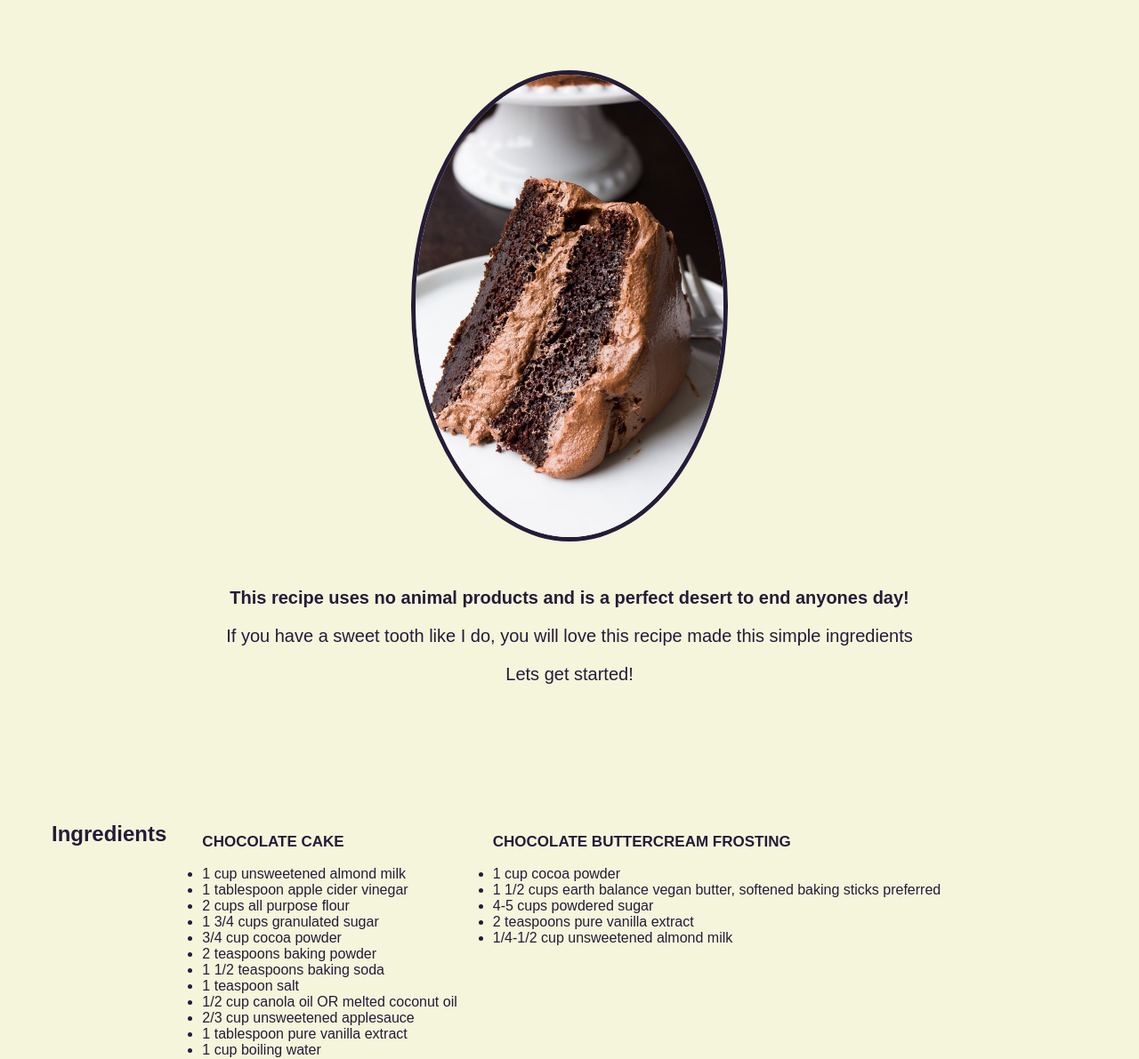
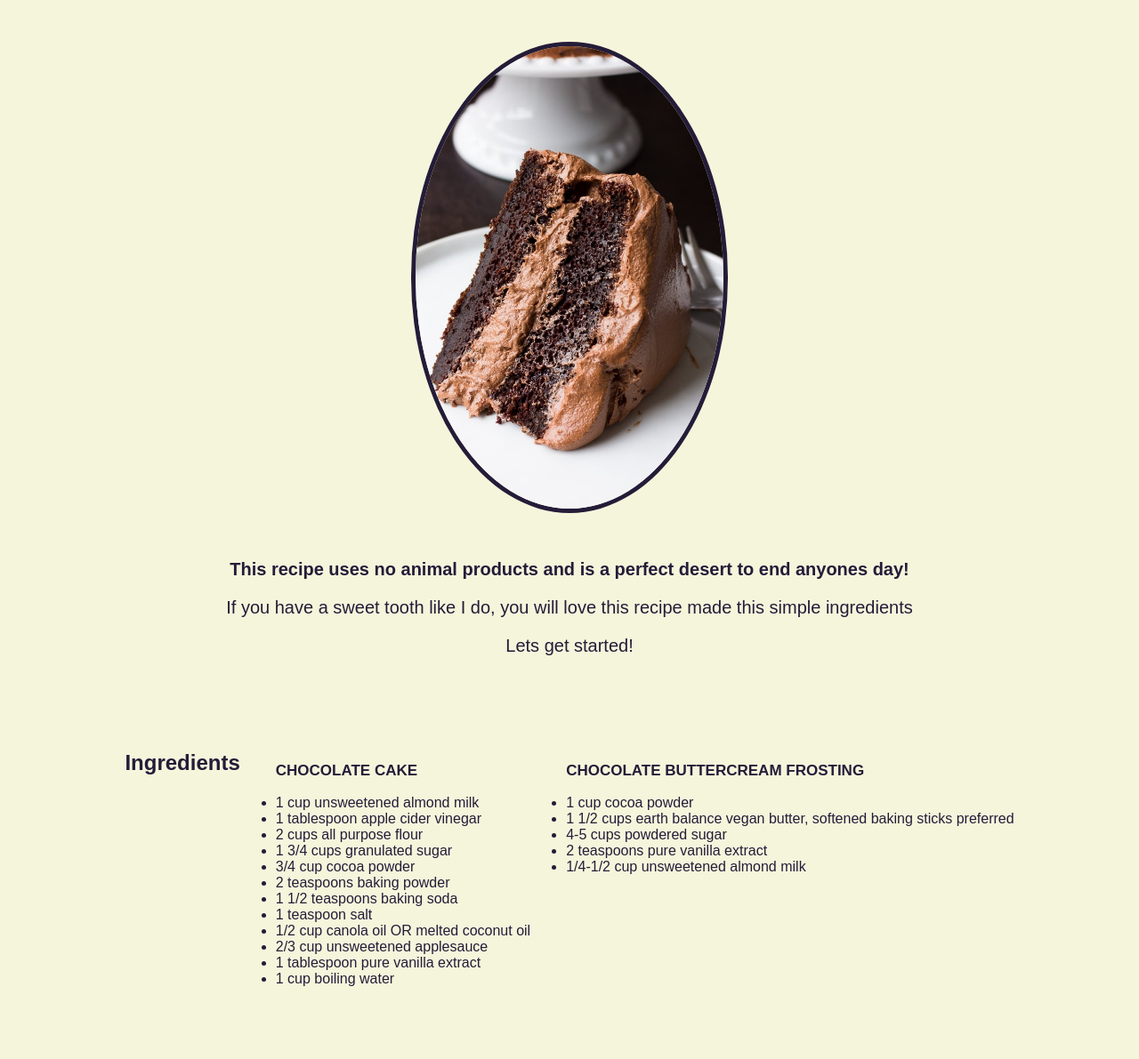
Before and after one commit to imbriankeeley/Odin-Recipes, a plain HTML site: page odin-recipes/chocolatecake.html in a window 1280 px wide. Shown: the part 112-1303 px from the top of the page at 89% size. Drawn offline with Linux system fonts and the light colour scheme.

Commit message:
Moved heading and styled page to fix boxes

```diff
--- a/odin-recipes/chocolatecake.css
+++ b/odin-recipes/chocolatecake.css
@@ -32,8 +32,8 @@ h1.page-title {
 }
 
 #beg-container {
-    margin: 1rem;
-    padding: 2rem 2rem;
+    margin: 0;
+    padding: 0;
     text-align: center;
 }
 
@@ -63,7 +63,7 @@ p.recipe {
 
 #ingredients-container {
     display: flex;
-    justify-content: left;
+    justify-content: center;
     padding: 50px;
 }
 
@@ -84,7 +84,7 @@ li.ingredients {
 
 #instructions-container {
     display: flex;
-    justify-content: left;
+    justify-content: center;
     padding: 50px;
 }
 
--- a/odin-recipes/chocolatecake.html
+++ b/odin-recipes/chocolatecake.html
@@ -75,8 +75,8 @@
         <li class="instructions">Lower the speed and carefully pour in the boiling water, continuing to mix into the cake batter until combined. The batter will seem very runny at this point; that is how it should be, trust me!</li>
         <li class="instructions">Divide the batter evenly between your cake pans. Bake for 30-35 minutes, or until a toothpick inserted in the center comes out clean. After 10 minutes of cooling in the pan, carefully remove the cakes from the pans and let cool completely before frosting.</li>
     <ol>
-    <h3 class="instructions">For the Chocolate Buttercream Frosting</h3>
     <ol>
+        <h3 class="instructions">For the Chocolate Buttercream Frosting</h3>
         <li class="instructions">Add the cocoa powder to a large bowl (I just wipe out the cake bowl and use it for the frosting). Whisk well to remove any clumps.</li>
         <li class="instructions">Add the softened vegan butter and mix with a hand mixer until creamed and well combined.</li>
         <li class="instructions">Add half of the powdered sugar and half of the almond milk, and mix until combined. Add the rest of the powdered sugar and vanilla extract. Mix starting on low, and turn to high. Mix until fluffy and combined.</li>
```
